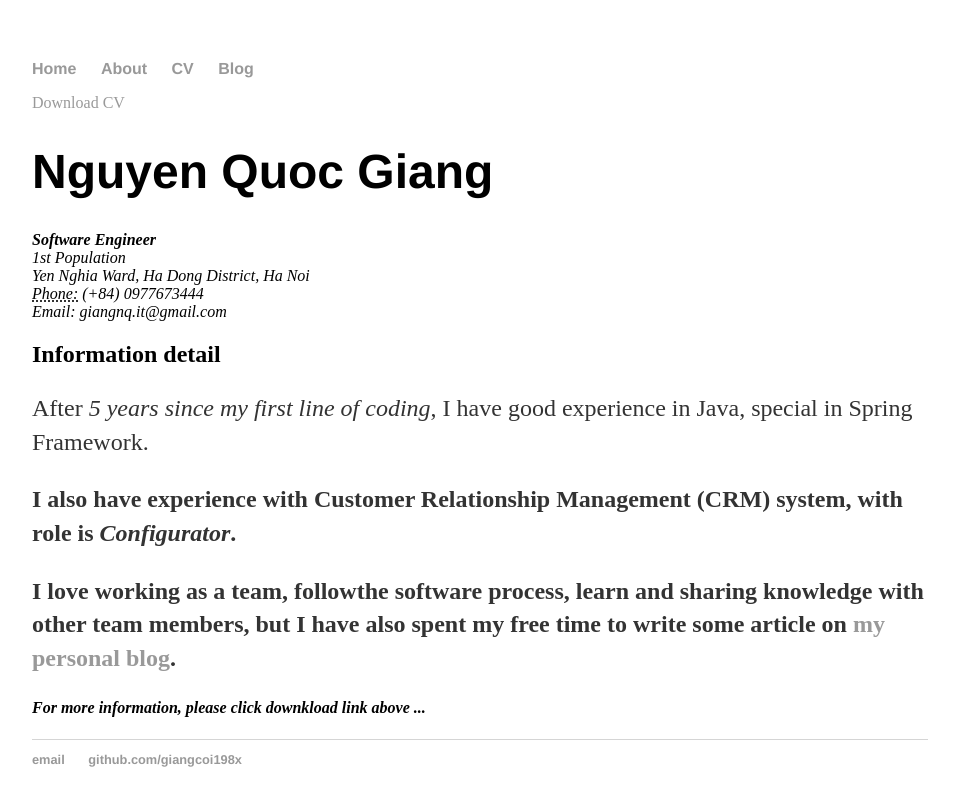
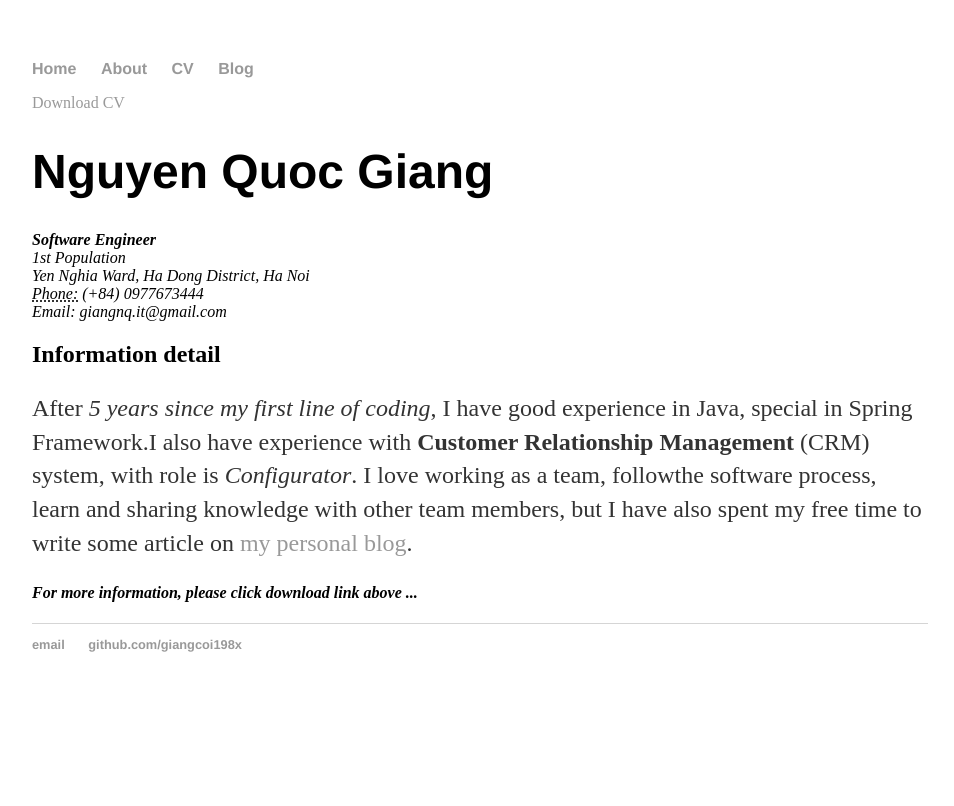
Before and after one commit to giangcoi198x/about, a Jekyll site: the page built from cv/index.html, in a window 1280 px wide. Shown: the top 806 px of the page, without its empty margins (160-1114 px from the left). Built offline with Jekyll 4.4.1, drawn with Linux system fonts in a browser that asks for light colours.

Commit message:
update cv/index.html

```diff
--- a/cv/index.html
+++ b/cv/index.html
@@ -16,8 +16,7 @@
 <!--something went wrong and i can not be count my contribution-->
 					<h2>Information detail</h2>
 
-					<p>After <em>5 years since my first line of coding</em>, I have good experience in Java, special in Spring Framework.<b/>
-					<p>I also have experience with <strong>Customer Relationship Management</strong> (CRM) system, with role is <em>Configurator</em>.<b/>
-					<p>I love working as a team, followthe software process, learn and sharing knowledge with other team members, but I have also spent my free time to write some article on <a href="http://mot-quatao.rhcloud.com/en/">my personal blog</a>.
-					<h4><em>For more information, please click downkload link above ...</em></h4>
+					<p>After <em>5 years since my first line of coding</em>, I have good experience in Java, special in Spring Framework.I also have experience with <strong>Customer Relationship Management</strong> (CRM) system, with role is <em>Configurator</em>.
+					I love working as a team, followthe software process, learn and sharing knowledge with other team members, but I have also spent my free time to write some article on <a href="http://mot-quatao.rhcloud.com/en/">my personal blog</a>.
+					<h4><em>For more information, please click download link above ...</em></h4>
 	</div>
```
